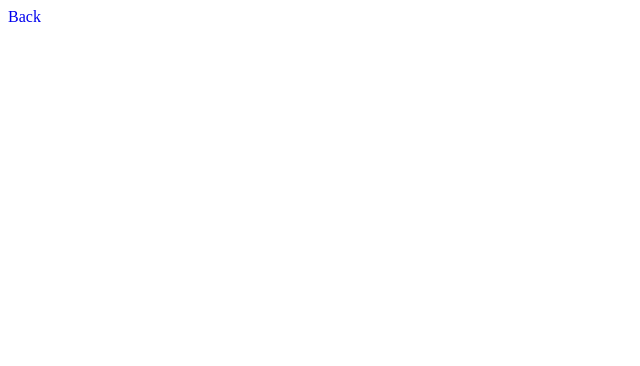
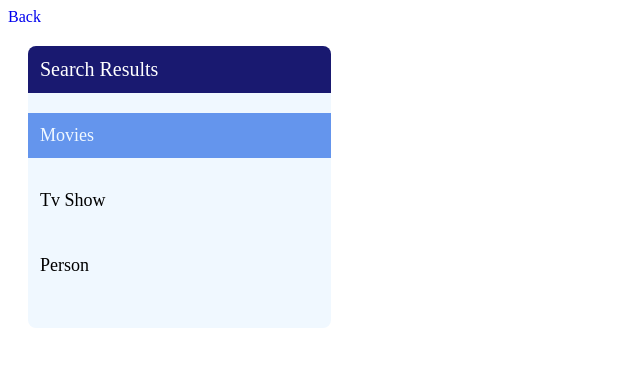
Before and after one commit to aaradra779/tmdbMovieAngular, an Angular app: page /searchList in a window 1280 px wide. Shown: the top 366 px of the page, without its empty margins (0-640 px from the left). Built offline with nearby package versions, Linux system fonts and the light colour scheme.

Commit message:
add search result type filter ui

```diff
--- a/src/app/component/nav-bar/nav-bar.component.ts
+++ b/src/app/component/nav-bar/nav-bar.component.ts
@@ -21,7 +21,6 @@ export class NavBarComponent {
 
   async fetchData(){
     const response = await  this.apiService.fetchData()
-    // console.log(response)
 
   }
 
--- /dev/null
+++ b/src/app/component/search-filter/search-filter.component.html
@@ -0,0 +1,12 @@
+<div class="searchType">
+
+    <div class="searchType__title">Search Results</div>
+    <ul class="searchType__list">
+        <li [ngClass]='{searchType__item : activeButton === searchType.movie , searchType__inactive : activeButton !== searchType.movie}' (click)="results(searchType.movie)">Movies</li>
+        <li [ngClass]='{searchType__item : activeButton === searchType.tvshow , searchType__inactive : activeButton !== searchType.tvshow}' (click)="results(searchType.tvshow)">Tv Show</li>
+        <li [ngClass]='{searchType__item : activeButton === searchType.person , searchType__inactive : activeButton !== searchType.person}' (click)="results(searchType.person)">Person</li>
+    </ul>
+
+
+
+</div>
--- /dev/null
+++ b/src/app/component/search-filter/search-filter.component.scss
@@ -0,0 +1,53 @@
+.searchType{
+    // padding: 0 0 12px 0;
+    background-color: aliceblue;
+    border-radius: 8px;
+
+
+
+    &__title{
+        background-color: midnightblue;
+        color: white;
+        padding: 12px;
+        border-radius: 8px 8px 0 0;
+        font-size: 20px;
+
+    }
+
+    &__list{
+        list-style: none;
+        padding: 20px 0 20px 0;
+        margin: 0px;
+
+
+    }
+    &__item{
+        margin-bottom: 20px;
+        font-size: 18px;
+        padding: 12px;
+        background-color: cornflowerblue;
+        color: aliceblue;
+        cursor: pointer;
+
+    }
+
+    &__item:hover{
+        background-color: cornflowerblue;
+        color: aliceblue;
+        cursor: pointer;
+
+    }
+
+
+
+    &__inactive{
+        margin-bottom: 20px;
+        font-size: 18px;
+        padding: 12px;
+        cursor: pointer;
+
+    }
+
+
+
+}
--- /dev/null
+++ b/src/app/component/search-filter/search-filter.component.ts
@@ -0,0 +1,39 @@
+import { CommonModule } from '@angular/common';
+import { Component, OnInit } from '@angular/core';
+
+
+
+
+export enum SearchType {
+  movie = 'movie',
+  tvshow = 'tvshow',
+  person = 'person'
+}
+
+
+
+
+@Component({
+  selector: 'app-search-filter',
+  standalone: true,
+  imports: [CommonModule],
+  templateUrl: './search-filter.component.html',
+  styleUrl: './search-filter.component.scss'
+})
+export class SearchFilterComponent implements OnInit {
+
+  searchType :typeof SearchType = SearchType
+  activeButton : SearchType = SearchType.movie
+
+  ngOnInit(): void {
+    this.results(this.searchType.movie)
+  }
+
+
+
+  results(text : SearchType){
+    this.activeButton = text
+
+  }
+
+}
--- a/src/app/page/home/home.component.ts
+++ b/src/app/page/home/home.component.ts
@@ -2,6 +2,7 @@ import { CommonModule } from '@angular/common';
 import {
   Component,
   EventEmitter,
+  inject,
   input,
   Input,
   OnInit,
@@ -17,7 +18,7 @@ import {
 } from '@angular/forms';
 import { find } from 'rxjs';
 import { ApisService } from '../../apis.service';
-import { Router, RouterModule } from '@angular/router';
+import { ActivatedRoute, Router, RouterModule } from '@angular/router';
 import { DetailsPageComponent } from '../../component/details-page/details-page.component';
 import { NavBarComponent } from '../../component/nav-bar/nav-bar.component';
 import { MovieListOnHomeComponent } from '../../component/movie-list-on-home/movie-list-on-home.component';
@@ -39,6 +40,7 @@ export enum MovieFilter {
   selector: 'app-home',
   standalone: true,
   imports: [
+
     FormsModule,
     CommonModule,
     RouterModule,
@@ -68,14 +70,22 @@ export class HomeComponent implements OnInit {
   response: string = '';
   movieFilter: typeof  MovieFilter = MovieFilter
   activeButton: MovieFilter = MovieFilter.day
+  request: any
+  request_token : any
+
+
+client = 'https://api.themoviedb.org/3/authentication/session/new'
+  route : ActivatedRoute = inject(ActivatedRoute)
 
   ngOnInit(): void {
+
     const storedData = localStorage.getItem('todoList');
     if (storedData) {
       this.todoList = JSON.parse(storedData);
     }
+
+
     this.click(this.movieFilter.day)
-
 
     this.apiService.fetchPopularMovie().then((response) => {
       this.popularMovie = response;
@@ -84,10 +94,9 @@ export class HomeComponent implements OnInit {
   }
 
   click(text: MovieFilter) {
-    console.log('clicked');
     this.apiService.fetchTrendingMovie(text).then((response) => {
       this.response = response;
-      console.log(response);
+      // console.log(response);
       this.activeButton = text
 
     });
--- a/src/app/page/searchlist-page/searchlist-page.component.html
+++ b/src/app/page/searchlist-page/searchlist-page.component.html
@@ -12,6 +12,13 @@
 
  <p *ngIf="results">Total Results: {{results.total_results}}</p>
 
+
+ <div class="searchResults">
+
+  <div class="filter">
+
+    <app-search-filter></app-search-filter>
+  </div>
    <div class="results">
      <ul *ngIf="results" class="results__list">
 
@@ -35,3 +42,4 @@
 
      </ul>
    </div>
+ </div>
--- a/src/app/page/searchlist-page/searchlist-page.component.scss
+++ b/src/app/page/searchlist-page/searchlist-page.component.scss
@@ -1,6 +1,19 @@
+
+.searchResults{
+  display: flex;
+
+}
+.filter{
+  flex: 2;
+  padding: 20px 0 0 20px;
+}
+
 .results {
+
+    flex: 6;
+
     display: block;
-    padding: 20px;
+    padding: 16px;
 
 
 
--- a/src/index.html
+++ b/src/index.html
@@ -6,6 +6,7 @@
   <base href="/">
   <meta name="viewport" content="width=device-width, initial-scale=1">
   <link rel="icon" type="image/x-icon" href="favicon.ico">
+  <script src="https://accounts.google.com/gsi/client" async></script>
 </head>
 <body>
   <app-root></app-root>
```
Also changed, not shown: src/app/apis.service.ts (+19 -2 lines), src/app/page/searchlist-page/searchlist-page.component.ts (+4 -9 lines), 1 other file (tests, documents, lock files or other folders). Lines whose indentation alone changed are shown as unchanged.
